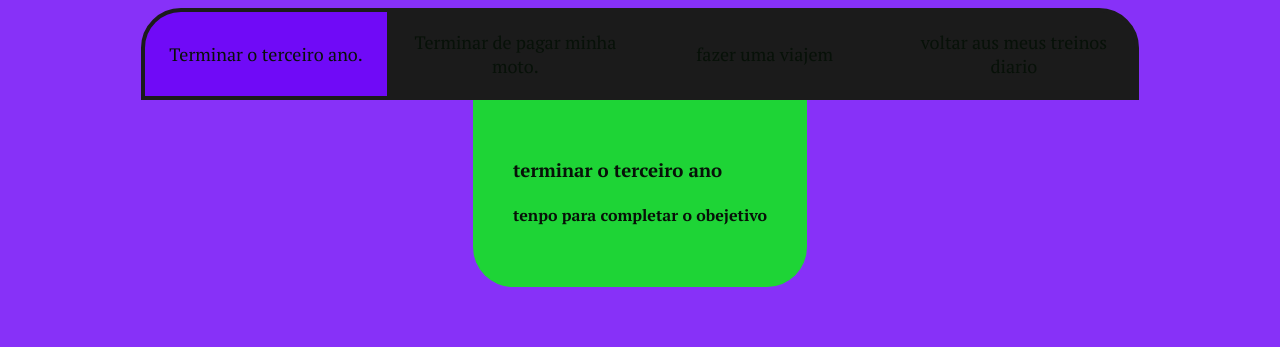
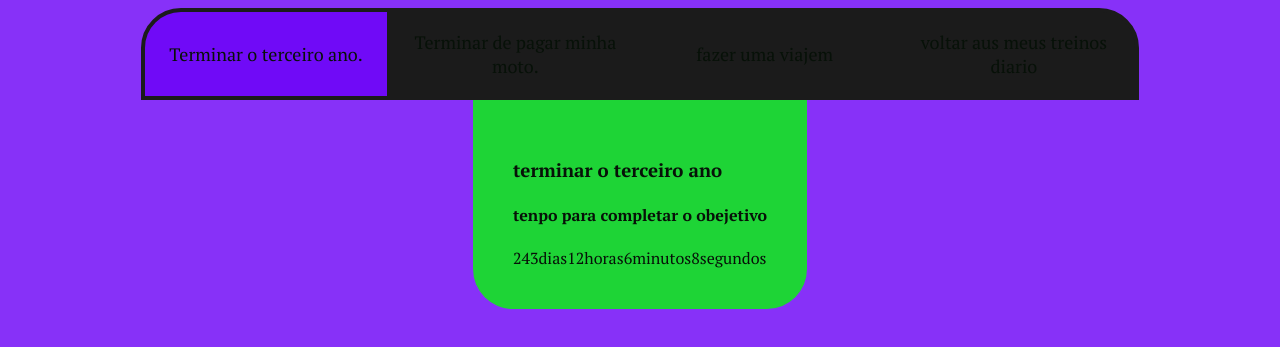
Before and after one commit to macedo311722/2024-3b-meus-, a plain HTML site: page index.html in a window 1280 px wide. Shown: the part 107-454 px from the top of the page. Drawn offline with Linux system fonts and the light colour scheme; a web font is replaced by a local one.

Commit message:
AULA02/04

```diff
--- a/index.html
+++ b/index.html
@@ -20,18 +20,22 @@
             <div class="aba-conteudo ativo">
                 <h3 class="aba-conteudo-titulo-principal">terminar o terceiro ano</h3>
                 <h4 class="aba-conteudo-titulo-secundario">tenpo para completar o obejetivo</h4>
+                <div class="contador"></div>
             </div>
             <div class="aba-conteudo">
                 <h3 class="aba-conteudo-titulo-principal">terminar de pagar minha moto</h3>
                 <h4 class="aba-conteudo-titulo-secundario">tenpo para completar o obejetivo</h4>
+                <div class="contador"></div>
             </div>
             <div class="aba-conteudo">
                 <h3 class="aba-conteudo-titulo-principal">fazer uma viajem</h3>
                 <h4 class="aba-conteudo-titulo-secundario">tenpo para completar o obijetivo</h4>
+                <div class="contador"></div>
             </div>
             <div class="aba-conteudo">
                 <h3 class="aba-conteudo-titulo-principal">voltar aus meus treinos diario</h3>
                 <h4 class="aba-conteudo-titulo-secundario">tenpo para completar obijetivo</h4>
+                <div class="contador"></div>
             </div>
         </div>
     <section>
--- a/main.js
+++ b/main.js
@@ -1,5 +1,19 @@
 const botoes = document.querySelectorAll('.botao');
 const textos = document.querySelectorAll('.aba-conteudo');
+
+const contadores = document.querySelectorAll('.contador')
+
+const tempoObjetivo01 = new Date ('2024-12-02T00:00:00')
+const tempoObjetivo02 = new Date ('2024-05-10T00:00:00')
+const tempoObjetivo03 = new Date ('2024-06-20T00:00:00')
+const tempoObjetivo04 = new Date ('2024-07-13T00:00:00')
+
+const tempos = [tempoObjetivo01, tempoObjetivo02, tempoObjetivo03, tempoObjetivo04]
+
+for (let i = 0; i<tempos.length; i++){
+    contadores[i].textContent = calculaTempo(tempos[i])
+}
+
 
 for(let i=0; i<botoes.length; i++){
     botoes[i].onclick = function (){
@@ -13,3 +27,22 @@ for(let i=0; i<botoes.length; i++){
         textos[i].classList.add('ativo')
     }
 }
+
+function calculaTempo (tempoObjetivo) {
+
+    let tempoAtual = new Date ();
+    let tempoFinal = tempoObjetivo - tempoAtual;
+
+    let segundos = Math.floor(tempoFinal/1000);
+    let minutos = Math.floor(segundos/60);
+    let horas = Math.floor(minutos/60)
+    let dia = Math.floor(horas/24)
+
+    segundos %= 60;
+    minutos %= 60;
+    horas %= 24;
+
+    return dia + "dias" + horas + "horas" + minutos + "minutos" + segundos + "segundos"
+
+
+}
```
